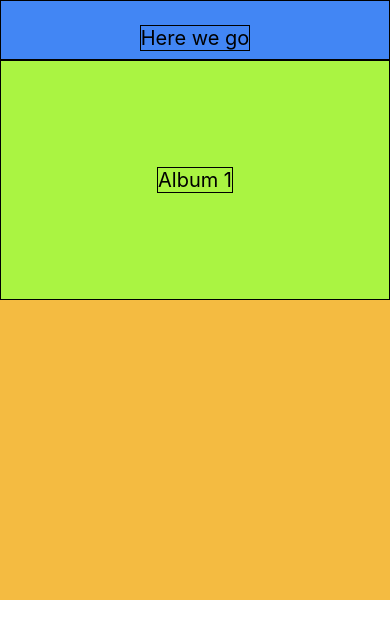
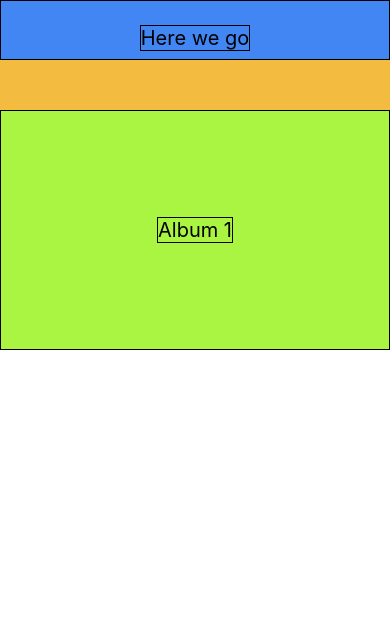
Before and after one commit to tommyeastman/reactNativeUdemy, a React Native app: screen / in a window 390 px wide. Shown: the top 638 px of the page. Built offline with nearby package versions, Linux system fonts and the light colour scheme.

Commit message:
more styling

```diff
--- a/App.js
+++ b/App.js
@@ -9,9 +9,11 @@ import AlbumList from './src/components/AlbumList';
 class App extends React.Component {
   render() {
     return (
-      <View style={styles.viewStyle}>
+      <View>
         <Header headerText={'Here we go'} />
+        <View style={styles.viewStyle}>
         <AlbumList />
+        </View>
       </View>
     );
   }
@@ -20,8 +22,8 @@ class App extends React.Component {
 //style
 const styles = {
   viewStyle: {
-    height: 600,
-    backgroundColor: '#f4bb41',
+    backgroundColor: '#f4bb41', //orange
+    paddingTop: 50
   }
 };
 
--- a/src/components/AlbumList.js
+++ b/src/components/AlbumList.js
@@ -18,7 +18,7 @@ class AlbumList extends React.Component {
 const styles = {
     viewStyle: {
         height: 240,
-        backgroundColor: '#aaf442',
+        backgroundColor: '#aaf442', //green
         borderWidth: 1,
         borderColor: '#000',
         justifyContent: 'center',
--- a/src/components/header.js
+++ b/src/components/header.js
@@ -15,7 +15,7 @@ const Header = (props) => {
 const styles = {
     viewStyle: {
         height: 60,
-        backgroundColor: '#4286f4',
+        backgroundColor: '#4286f4', //blue
         borderWidth: 1,
         borderColor: '#000',
         //center the child text horiz and vertically
```
